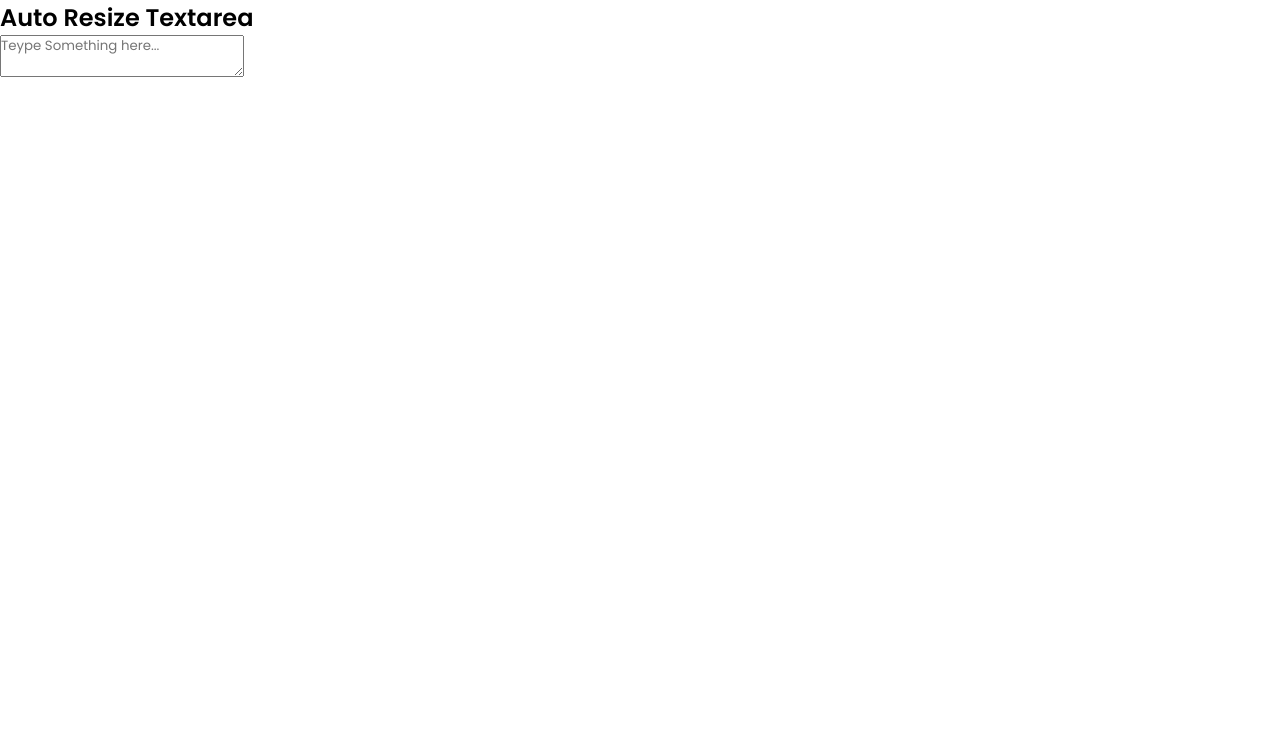
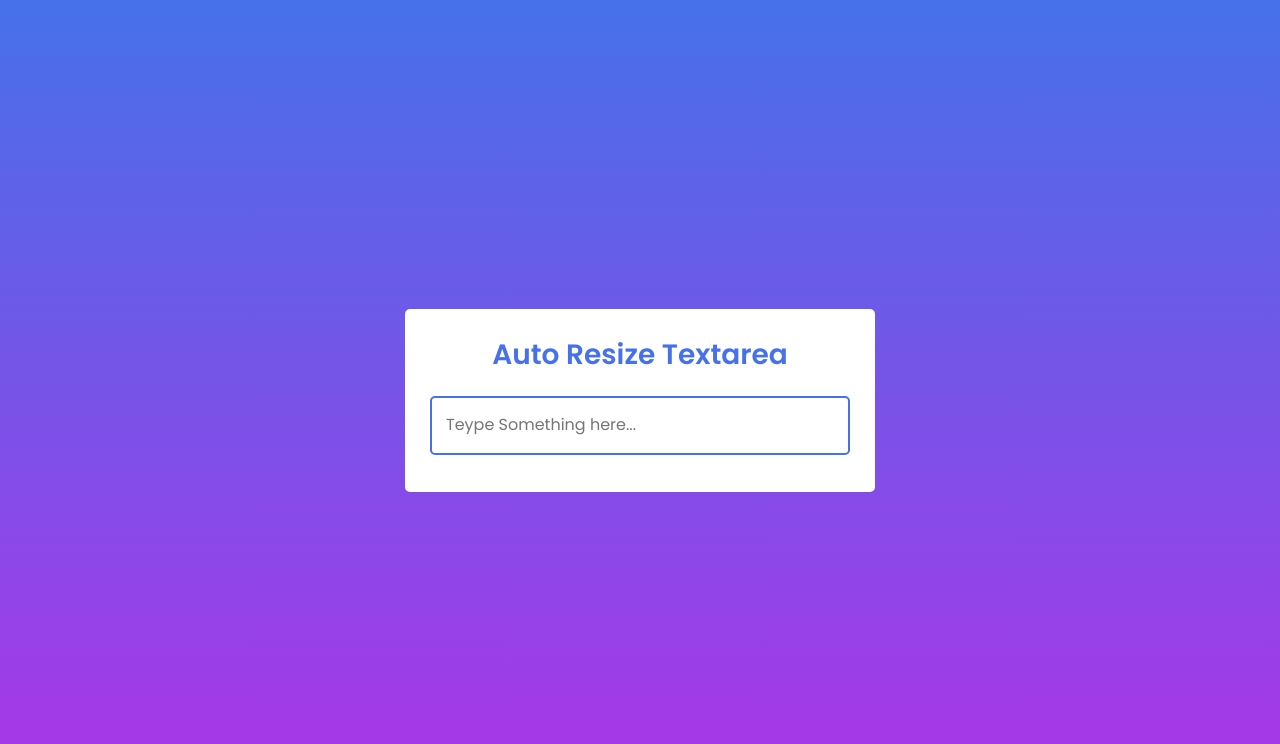
Before and after one commit to CaffeineJUN/resize-textarea-js, a plain HTML site: page index.html in a window 1280 px wide. Drawn offline with Linux system fonts and the light colour scheme.

Commit message:
textarea style css

```diff
--- a/style.css
+++ b/style.css
@@ -6,3 +6,46 @@
     box-sizing: border-box;
     font-family: 'Poppins', sans-serif;
 }
+
+body {
+    display: flex;
+    align-items: center;
+    justify-content: center;
+    min-height: 100vh;
+    background: linear-gradient(#4671ea, #ac34e7);
+}
+
+.wrapper {
+    width: 470px;
+    background: #fff;
+    border-radius: 5px;
+    padding: 25px 25px 30px;
+}
+
+.wrapper h2 {
+    font-size: 28px;
+    text-align: center;
+    color: #4671ea;
+}
+
+.wrapper textarea {
+    width: 100%;
+    height: 59px;
+    padding: 15px;
+    border-radius: 5px;
+    outline: none;
+    resize: none;
+    font-size: 16px;
+    border-color: #bfbfbf;
+    margin-top: 20px;
+}
+
+textarea:is(:focus, :valid) {
+    border-color: #4671ea;
+    border-width: 2px;
+    padding: 14px;
+}
+
+textarea::-webkit-scrollbar {
+    width: 0px;
+}
```
